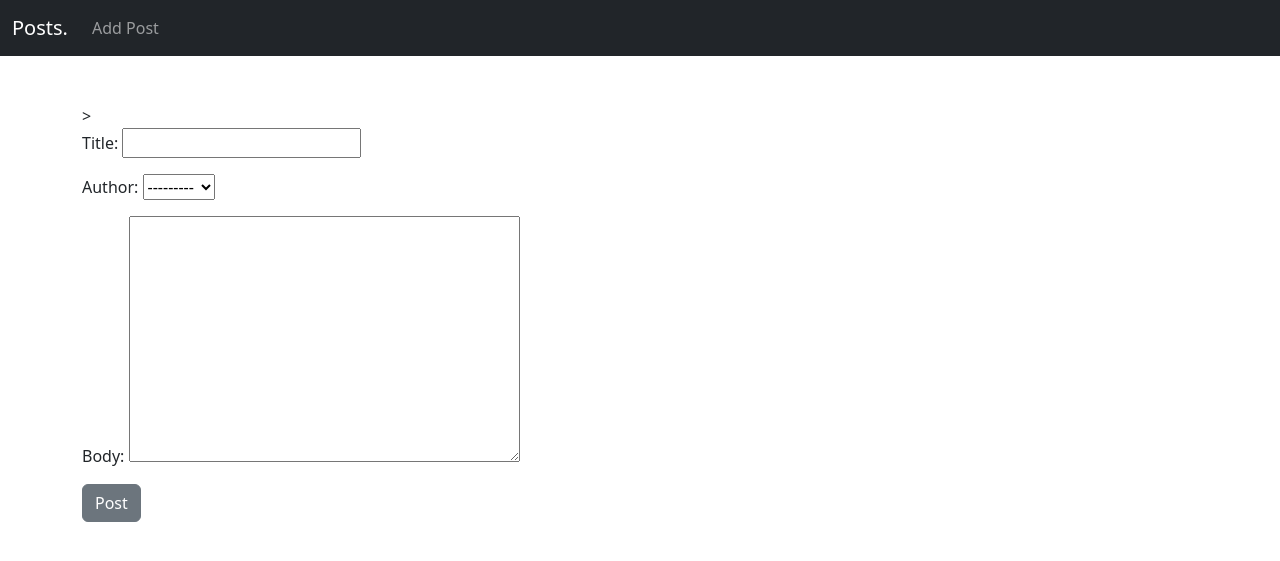
After one commit to gomuningen2004/Django-blog-app, a Django app: page /add_post/ in a window 1280 px wide. The commit adds this page. Shown: the top 561 px of the page. Run offline with Django 5.2, Linux system fonts and the light colour scheme; data comes from the database, SQL or seed files in the repository; both versions use the stored data as it was before the commit.

Commit message:
Completed Video 4

```diff
--- a/Blog/startBlog/models.py
+++ b/Blog/startBlog/models.py
@@ -1,12 +1,17 @@
 from django.db import models
 from django.contrib.auth.models import User #importing users
+from django.urls import reverse #importing the reverse function for the posting button
 
 class Post(models.Model):
     title = models.CharField(max_length=255)
-    title_tags = models.CharField(max_length=255, default="Posts.") #as this field is added later to make sure that the old posts dont have any null values we pass some default value that can be stored
+    # title_tags = models.CharField(max_length=255, default="Posts.") #as this field is added later to make sure that the old posts dont have any null values we pass some default value that can be stored
     author = models.ForeignKey(User, on_delete=models.CASCADE) #If user is deleted then this removes all the posts from the user
     body = models.TextField()
 
 
     def __str__(self):
         return self.title + " | " + str(self.author)
+
+    def get_absolute_url(self):
+        # return reverse('post-detail', args=(str(self.id)))
+        return reverse('home')
--- /dev/null
+++ b/Blog/startBlog/templates/add_post.html
@@ -0,0 +1,10 @@
+{%  extends 'base.html' %}
+{%  block title %} Add post | Posts. {%  endblock %}
+{%  block content    %}
+<br>
+<form method="post">
+    {% csrf_token %} <!-- used for data protection -->>
+    {{ form.as_p }}
+    <button class="btn btn-secondary">Post</button>
+</form>
+{%  endblock    %}
--- a/Blog/startBlog/templates/base.html
+++ b/Blog/startBlog/templates/base.html
@@ -16,7 +16,7 @@
           <div class="collapse navbar-collapse" id="navbarSupportedContent">
             <ul class="navbar-nav me-auto mb-2 mb-lg-0">
               <li class="nav-item">
-                <a class="nav-link" href="#">Link</a>
+                <a class="nav-link" href="{% url 'add-post' %}">Add Post</a>
               </li>
             </ul>
           </div>
--- a/Blog/startBlog/urls.py
+++ b/Blog/startBlog/urls.py
@@ -1,8 +1,9 @@
 from django.urls import path
 # from . import views #importing views.py file from thecurrent dir
-from .views import HomeView, PostView
+from .views import HomeView, PostView, AddPostView
 urlpatterns = [
     # path('', views.home, name="home"), #'' is blank so that the url doesnt have /home or anything like that, and views.home is calling for the home function from the view.py file
     path('', HomeView.as_view(), name="home"), #using the class views
     path('post/<int:pk>', PostView.as_view(), name="post-detail"), #the <int:pk> is passing the primary key as a parameter
+    path('add_post/', AddPostView.as_view(), name="add-post"),
 ]
--- a/Blog/startBlog/views.py
+++ b/Blog/startBlog/views.py
@@ -1,5 +1,5 @@
 from django.shortcuts import render
-from django.views.generic import ListView, DetailView
+from django.views.generic import ListView, DetailView, CreateView
 from .models import Post
 
 # def home(request):
@@ -15,3 +15,8 @@ class HomeView(ListView):
 class PostView(DetailView):
     model = Post
     template_name = 'post_detail.html'
+
+class AddPostView(CreateView):
+    model = Post
+    template_name = 'add_post.html'
+    fields = '__all__' #to get all fields in the Post method if needed separately then we can just use (field names separated by ,)
```
Also changed, not shown: Blog/db.sqlite3, Blog/startBlog/migrations/0003_remove_post_title_tags.py (added).
